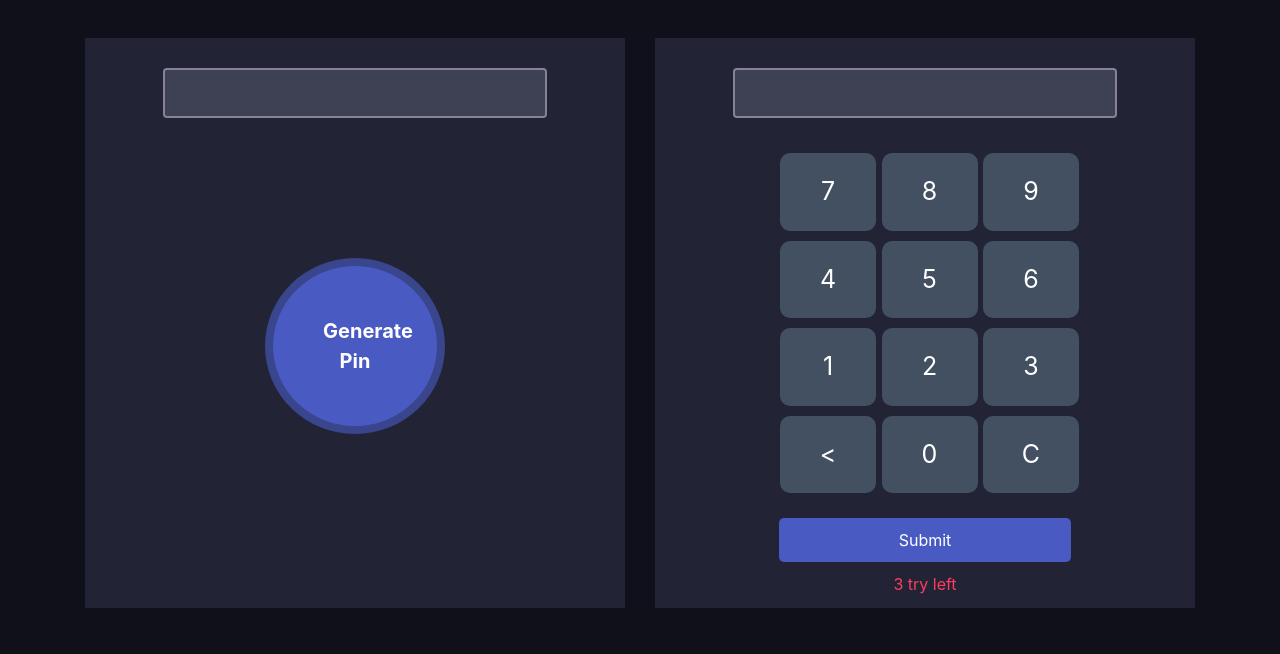
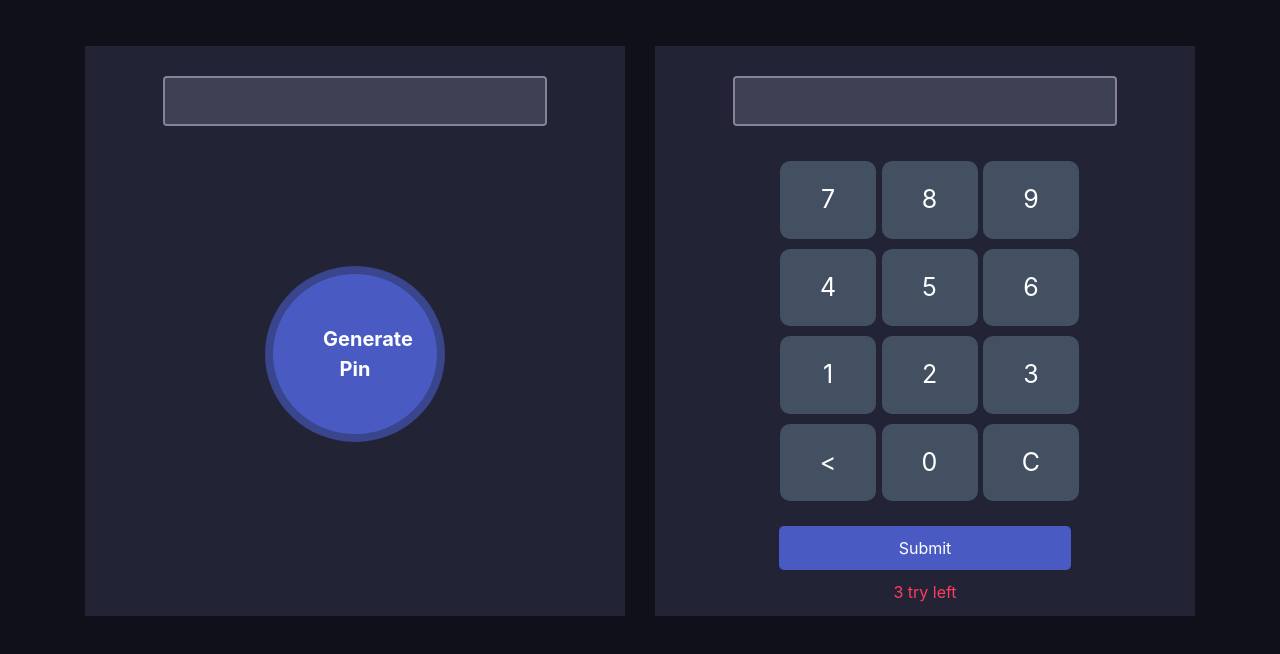
Before and after one commit to israkkayum/pin-matcher, a plain HTML site: page index.html in a window 1280 px wide. Drawn offline with nearby package versions, Linux system fonts and the light colour scheme.

Commit message:
second commit

```diff
--- a/index.html
+++ b/index.html
@@ -14,13 +14,13 @@
             <p id="success-message" class="notify">✅ Pin Matched... Secret door is opening for you</p>
         </div>
         <div class="row">
-            <div class="col-md-6">
+            <div class="col-md-6 py-2">
                 <div class="pin-generator half-width">
                     <input id="pin-output" class="form-control" type="text">
                     <button onclick="pinGenerate()" class="generate-btn">Generate Pin</button>
                 </div>
             </div>
-            <div class="col-md-6">
+            <div class="col-md-6 py-2">
                 <div class="input-section half-width">
                     <input id="typed-numbers" class="form-control" type="text">
                     <div class="numbers">
```
